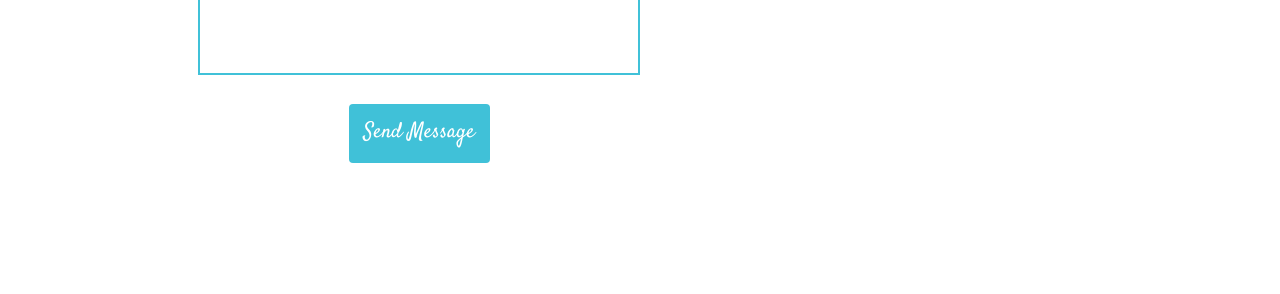
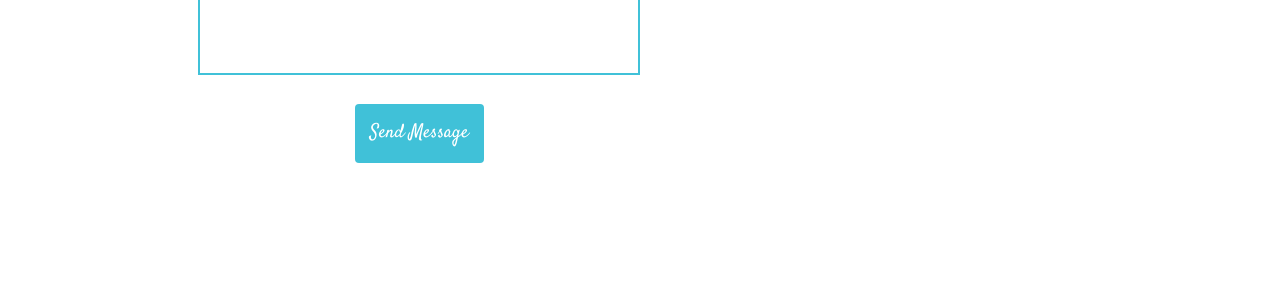
Before and after one commit to Anniechanster/anniechan.ca, a Jekyll site: the page built from contact.html, in a window 1280 px wide. Shown: the part 461-755 px from the top of the page. Built offline with Jekyll 4.4.1, drawn with Linux system fonts in a browser that asks for light colours.

Commit message:
mega deleted on btn

```diff
--- a/contact.html
+++ b/contact.html
@@ -36,7 +36,7 @@ meta: Contact me or send me a message for work inquiries.
       </div>
 
       <div class="unit xs-1 text-center push">
-        <button class="btn mega" type="submit">Send Message</button>
+        <button class="btn" type="submit">Send Message</button>
       </div>
 
     </legend>
```
